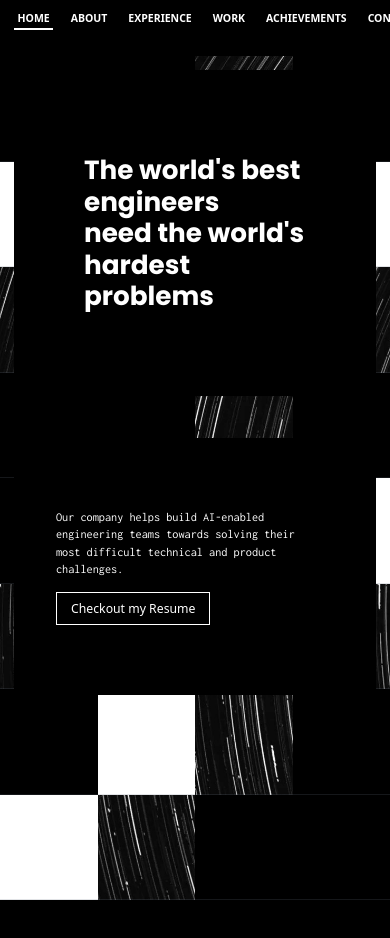
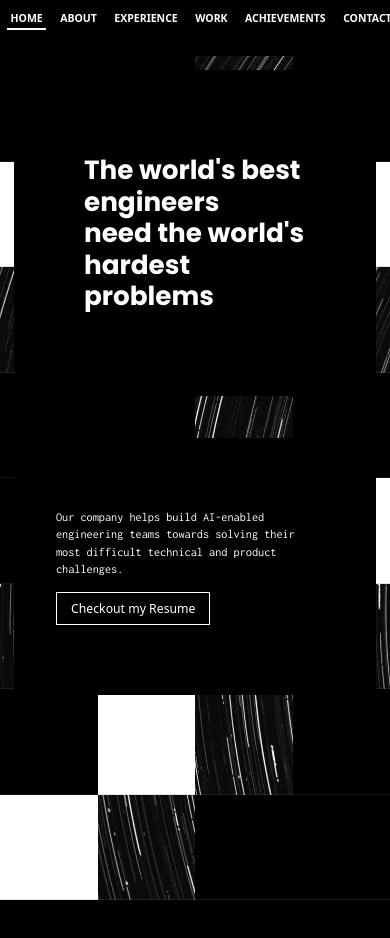
Before and after one commit to axioserror/harshitjain, a React (Vite) app: page /#home in a window 390 px wide. Shown: the top 938 px of the page. Built offline with nearby package versions, Linux system fonts and the light colour scheme.

Commit message:
Update Nav.jsx

```diff
--- a/src/pages/Nav/Nav.jsx
+++ b/src/pages/Nav/Nav.jsx
@@ -39,7 +39,7 @@ const Nav = () => {
         <img src={logo} alt='Harshit Jain' className='h-10 mt-4 ml-8' />
       </div>
 
-      <ul className='nav-routes text-white flex flex-row justify-evenly  lg:justify-end md:justify-between sm:justify-between gap-4 md:gap-6 lg:gap-14 font-bold text-xs px-4 md:px-6 lg:px-10 w-full'>
+      <ul className='nav-routes text-white flex flex-row justify-evenly  lg:justify-end md:justify-between sm:justify-between gap-3 md:gap-6 lg:gap-14 font-bold text-xs px-2 md:px-6 lg:px-10 w-full'>
         <a href="#home">
           <li className={`p-1 ${activeSection === '#home' ? 'border-b-2 border-white' : ''} hover:border-b-2 hover:border-dotted hover:border-white`}>
             HOME
```
